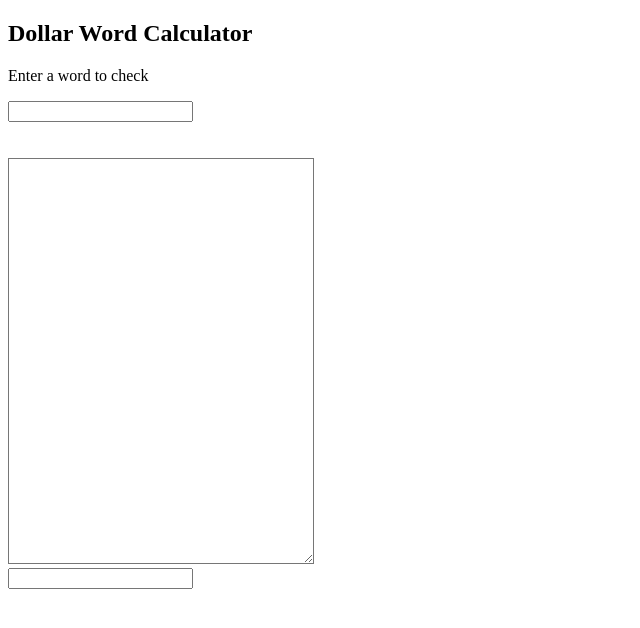
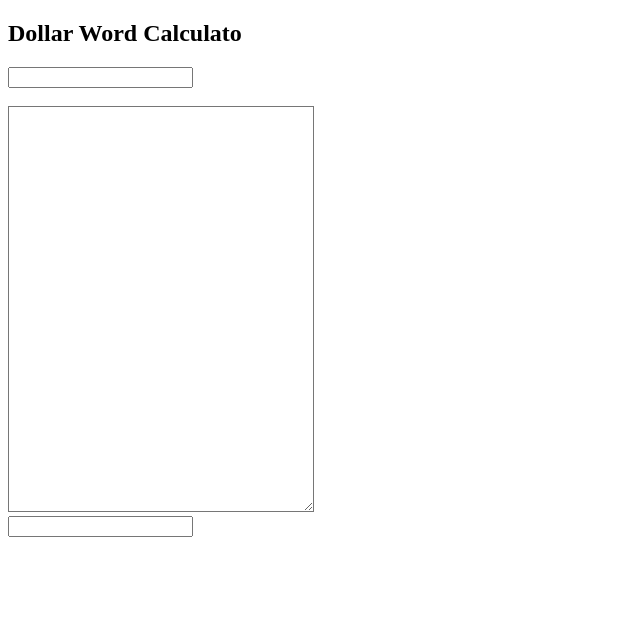
Before and after one commit to mebartsch/mebartsch.github.io, a Jekyll site: the page projects/Dollar-Word/index.html, which Jekyll copies as it is, in a window 1280 px wide. Shown: the top 628 px of the page, without its empty margins (0-640 px from the left). Built offline with Jekyll 4.4.1, drawn with Linux system fonts in a browser that asks for light colours.

Commit message:
Update index.html

```diff
--- a/projects/Dollar-Word/index.html
+++ b/projects/Dollar-Word/index.html
@@ -30,20 +30,18 @@
 
 	  	<!-- HEADER -->
         <section class="page-header">
-      		<h1 class="project-name">Dollar Word Calculator</h1>
+      		<h1 class="project-name">Dollar Word Calculato</h1>
     	</section>
   </head>
 
   <body>
-   <!--  	<section class="main-content"> -->
+   <!--  <section class="main-content">
 
-<div class="form-group">
-
-	<p>Enter a word to check</p>
+	 <p>Enter a word to check</p>
 	<form action="#">      <!-- form for entering data with event handler -->
 	   <input type="text" name="txt" onkeypress="handle(event)" />
 	</form>
-</div>
+
 	<br><br>
 
 	<form id="form1">      <!-- TextArea Form for Data output -->
```
